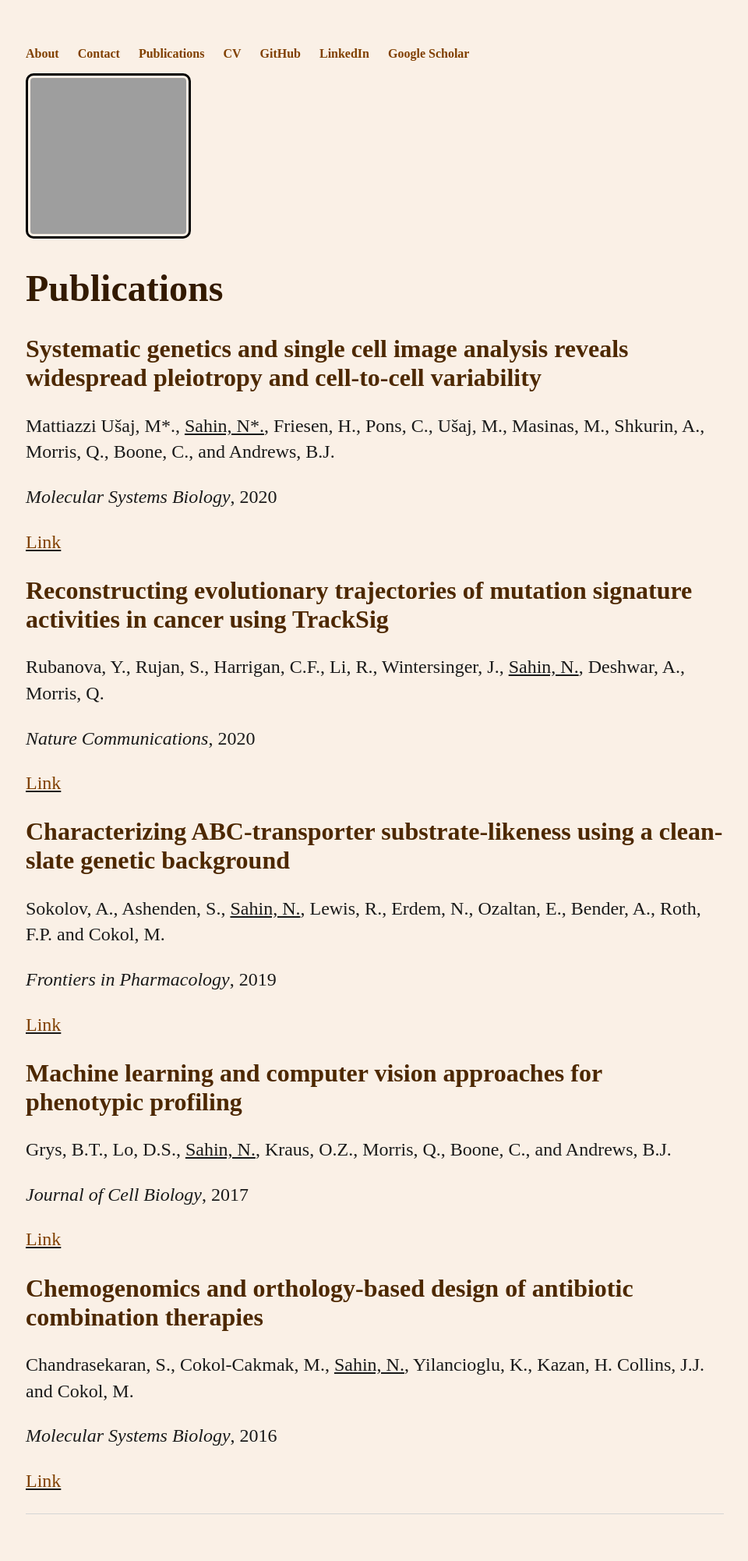
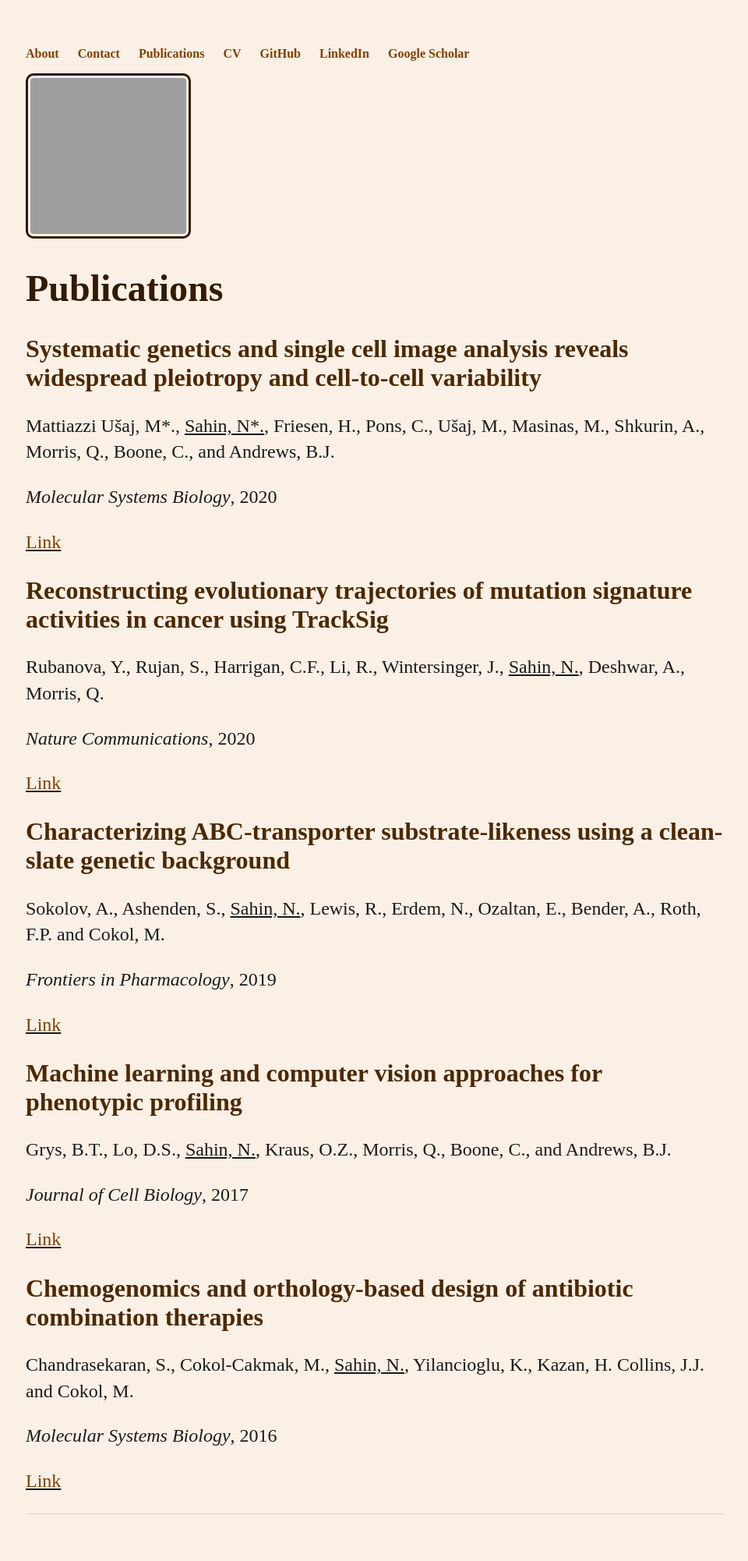
Before and after one commit to nsahin/nsahin.github.io, a Jekyll site: the page built from publications/index.html, in a window 1280 px wide. Shown: the whole page at 78% size, without its empty margins (159-1119 px from the left). Built offline with Jekyll 4.4.1, drawn with Linux system fonts in a browser that asks for light colours; grey boxes are pictures that could not be loaded.

Commit message:
Update default.html

```diff
--- a/_layouts/default.html
+++ b/_layouts/default.html
@@ -18,7 +18,7 @@
 	    		</ul>
 			</nav>
 			<img src="/files/nil.jpg" alt="hi" class="inline" width="200" height="200"
-			     style="border: 3px solid black;border-radius: 10px;padding: 3px"/>
+			     style="border: 3px solid #331a00;border-radius: 10px;padding: 3px"/>
 			<div class="container">
 
 			{{ content }}
```
